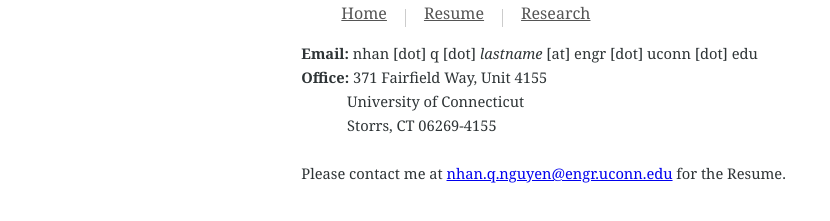
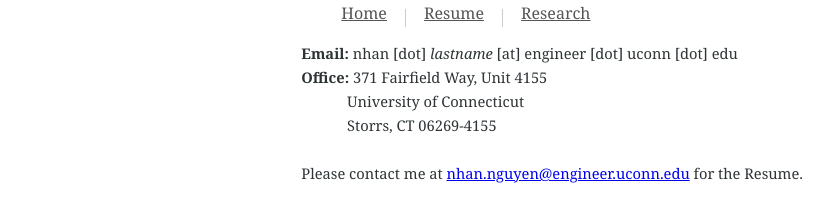
Before and after one commit to nhannq/nhannq.github.io, a plain HTML site: page resume.html in a window 1280 px wide. Shown: the part 43-264 px from the top of the page, without its empty margins (172-1002 px from the left). Drawn offline with Linux system fonts and the light colour scheme.

Commit message:
Change email address

```diff
--- a/resume.html
+++ b/resume.html
@@ -9,7 +9,7 @@
   <link rel="stylesheet" type="text/css" media="screen" href="style.css" />
 <script type="text/javascript">
     function fill_email() {
-      var email = ("nhan" +"!@#.q"+"!@#.nguyen"+"@!@#" +"engr.!@#" +"ucon!@#"+ "n.edu").replace(/!@#/g,"");
+      var email = ("nhan"+"!@#.nguyen"+"@!@#" +"engineer.!@#" +"ucon!@#"+ "n.edu").replace(/!@#/g,"");
       var form = document.getElementById("email");
       form.href = "mailto:" + email;
       form.textContent = email;
@@ -75,7 +75,7 @@ A <a href="/cv.pdf">PDF version</a> is also available for printing.
 	padding: 0 18px;" href="http://engr.uconn.edu/~nqn12001/blog/">Blog</a><br></ul><br>
 <!-- strong>Phone:</strong> (84) 974 732 888 <br /> -->
 <br></ul><br>
-<strong>Email:</strong> nhan [dot] q [dot] <i> lastname </i> [at] engr [dot] uconn [dot] edu<br />
+<strong>Email:</strong> nhan [dot]  <i> lastname </i> [at] engineer [dot] uconn [dot] edu<br />
 <strong>Office:</strong> 371 Fairfield Way, Unit 4155 <br> &nbsp; &nbsp; &nbsp; &nbsp; &nbsp; &nbsp;
 University of Connecticut <br />  &nbsp; &nbsp; &nbsp; &nbsp; &nbsp; &nbsp; Storrs, CT 06269-4155
 <!--strong>Site:</strong> <a href="http://nhan-nguyen.com"> http://nhan-nguyen.com</a-->
```
Also changed, not shown: index.html (+1 -1 lines).
